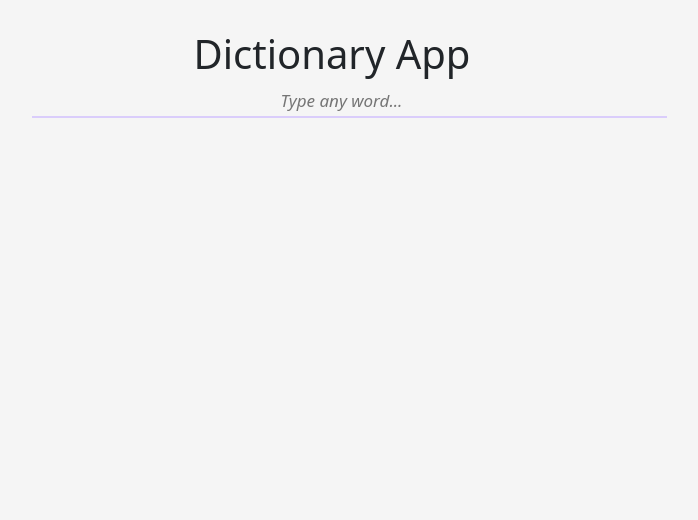
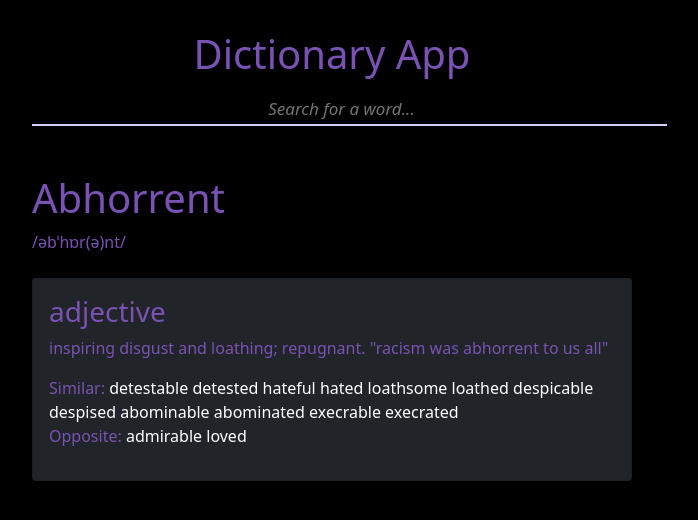
Before and after one commit to Mideolabanji/dictionary-app, a React (Create React App) app: page / in a window 1280 px wide. Shown: the top 520 px of the page, without its empty margins (308-1006 px from the left). Built offline with nearby package versions, Linux system fonts and the light colour scheme.

Commit message:
included the first card

```diff
--- a/src/App.css
+++ b/src/App.css
@@ -1,16 +1,21 @@
 :root {
-  --background: whitesmoke;
+  --background: black;
   --body: #dacdfb;
 }
 
 body {
   background-color: var(--background);
+  color: #7952b3;
   margin: 30px auto;
   max-width: 600px;
 }
 
 h1 {
   text-align: center;
+}
+
+.align-left {
+  text-align: left;
 }
 
 input {
@@ -22,3 +27,13 @@ input {
   text-align: center;
   font-style: italic;
 }
+
+a {
+  color: white;
+  text-decoration: none;
+}
+
+a:hover {
+  color: #7952b3;
+  text-decoration: underline;
+}
--- a/src/App.js
+++ b/src/App.js
@@ -1,11 +1,11 @@
 import "./App.css";
-import Form from "./InputForm";
+import Body from "./Body";
 
 export default function App() {
   return (
     <div className="App">
-      <h1>Dictionary App</h1>
-      <Form />
+      <h1 className="mb-3">Dictionary App</h1>
+      <Body />
     </div>
   );
 }
--- /dev/null
+++ b/src/Body.js
@@ -0,0 +1,37 @@
+import React from "react";
+
+export default function Body() {
+  return (
+    <div>
+      <form>
+        <input
+          type="search"
+          placeholder="Search for a word..."
+          className="mb-5"
+        />
+      </form>
+      <h1 className="align-left">Abhorrent</h1>
+      <p className="mb-4">/əbˈhɒr(ə)nt/</p>
+      <div class="card bg-dark">
+        <div class="card-body">
+          <h3 class="card-title">adjective</h3>
+          <p class="card-text">
+            inspiring disgust and loathing; repugnant. "racism was abhorrent to
+            us all"
+          </p>
+          <p>
+            Similar: <a href="/">detestable</a> <a href="/">detested</a>{" "}
+            <a href="">hateful</a> <a href="">hated</a> <a href="">loathsome</a>{" "}
+            <a href="">loathed</a> <a href="">despicable</a>{" "}
+            <a href="">despised</a> <a href="">abominable</a>{" "}
+            <a href="">abominated</a> <a href="">execrable</a>{" "}
+            <a href="">execrated</a>
+            <div>
+              Opposite: <a href="">admirable</a> <a href="">loved</a>
+            </div>
+          </p>
+        </div>
+      </div>
+    </div>
+  );
+}
--- a/src/InputForm.js
+++ /dev/null
@@ -1,11 +0,0 @@
-import React from "react";
-
-export default function Form() {
-  return (
-    <div>
-      <form>
-        <input type="search" placeholder="Type any word..." />
-      </form>
-    </div>
-  );
-}
```
